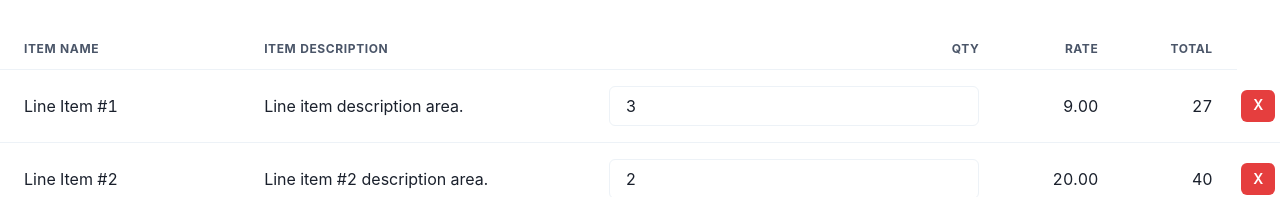
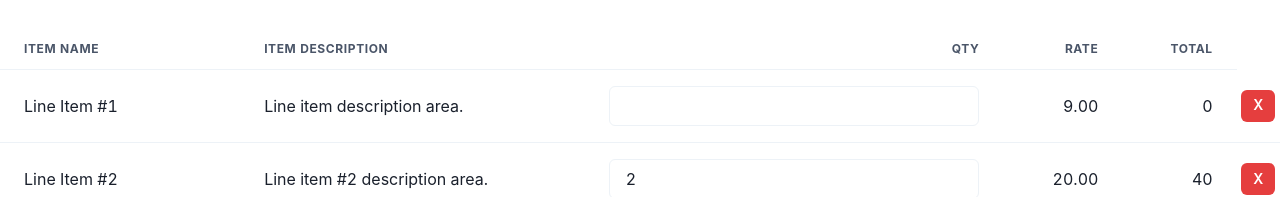
Before and after one commit to AnthonyJRay/floormate, a React (Vite) app: page /estimates in a window 1280 px wide. Both pictures are taken after a click on the button "New Estimate". Shown: the part 255-452 px from the top of the page. Built offline with nearby package versions, Linux system fonts and the light colour scheme; no server answers.

Commit message:
State still not working properly.

```diff
--- a/src/components/estimates/NewEstimate.jsx
+++ b/src/components/estimates/NewEstimate.jsx
@@ -44,7 +44,7 @@ const initialEstimateForm = {
     lineItemsID: 1,
     lineItemsName: "Line Item #1",
     lineItemsDesc: "Line item description area.",
-    lineItemsQty: 3,
+    lineItemsQty: "",
     lineItemsRate: "9.00",
     lineItemsTotal: "",
   },
@@ -71,17 +71,25 @@ const [estimateFormData, setEstimateFormData] = useState(initialEstimateForm)
 const [lineItemData, setLineItemData] = useState(estimateFormData.lineItems)
 // console.log(lineItemData)
 
-const handleLineItems = () => {
+const handleLineItems = (e, id) => {
+  console.log(`Inside Handler ${lineItemData}`)
+  lineItemData.map(item => {
+    if(item.lineItemsID === id) {
+      console.log("ID MATCHED")
+      item.lineItemsQty = e.target.value,
+      setLineItemData([...lineItemData])
+    } else {
+      setLineItemData([...lineItemData])
+    }
+  })
+// if lineItemID === id
+// set target.value to matching ID, return array
+// otherwise, return array
+    setLineItemData(
+      [...lineItemData])
+}
 
-}
-// const handleEstimateChange = (e) => {
-//         setEstimateFormData(estimateFormData.lineItems.map((item) => {
-//           [...estimateFormData,
-//           console.log(item)]
-//         }))
-//   console.log(estimateFormData.lineItems)
-// }
-
+console.log(`Outside Handler ${lineItemData}`)
 
 const currentDate = new Date().toLocaleDateString();
 
@@ -159,12 +167,13 @@ return (
             </Thead>
             <Tbody>
               {console.log(lineItemData)}
-              {estimateFormData.lineItems.map((item) => {
+              {lineItemData.map((item, id) => {
+                console.log(`ID??? ${id}`)
                return (
                 <Tr key={item.lineItemsID}>
                   <Td>{item.lineItemsName}</Td>
                   <Td>{item.lineItemsDesc}</Td>
-                  <Td textAlign={"end"}><Input value={item.lineItemsQty} onChange={(e) =>  {handleLineItems(e)}}/></Td>
+                  <Td textAlign={"end"}><Input value={item.lineItemsQty} onChange={(e, id) => console.log(id)}/></Td>
                   <Td textAlign={"end"}>{item.lineItemsRate}</Td>
                   <Td textAlign={"end"}>{(item.lineItemsQty * item.lineItemsRate)}</Td>
                   <Td p={0} textAlign={"center"}><Button size={"sm"}colorScheme={"red"}>X</Button></Td>
```
